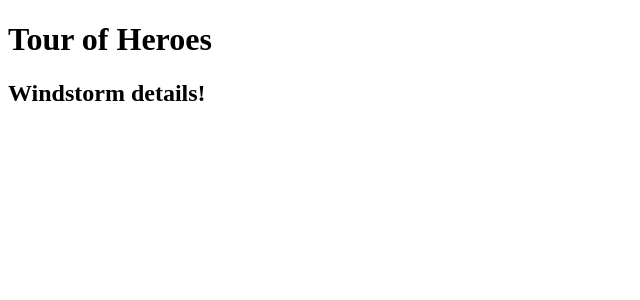
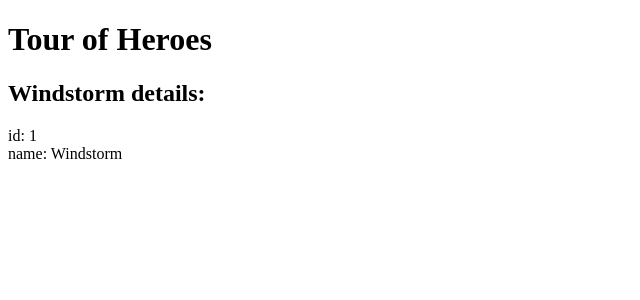
Before and after one commit to szarafinski/Frontend, an Angular app in the folder angular-hero-demo/: page / in a window 1280 px wide. Shown: the top 300 px of the page, without its empty margins (0-640 px from the left). Built offline with nearby package versions, Linux system fonts and the light colour scheme.

Commit message:
refactor the component's hero property to be of type Hero

```diff
--- a/angular-hero-demo/src/app/app.component.html
+++ b/angular-hero-demo/src/app/app.component.html
@@ -1,6 +1,8 @@
-<h1>
-  {{title}}
-</h1>
-<h2>
-  {{hero}} details!
-</h2>
+<h1> {{title}} </h1>
+<h2> {{hero.name}} details: </h2>
+<div>
+<label>id: </label>{{hero.id}}
+</div>
+<div>
+<label>name: </label>{{hero.name}}
+</div>
--- a/angular-hero-demo/src/app/app.component.ts
+++ b/angular-hero-demo/src/app/app.component.ts
@@ -7,5 +7,13 @@
 })
 export class AppComponent {
   title = 'Tour of Heroes';
-  hero = 'Windstorm';
+  hero: Hero = {
+    id: 1,
+    name: 'Windstorm'
+  };
 }
+
+export class Hero{
+  id: number;
+  name: string;
+}
```
